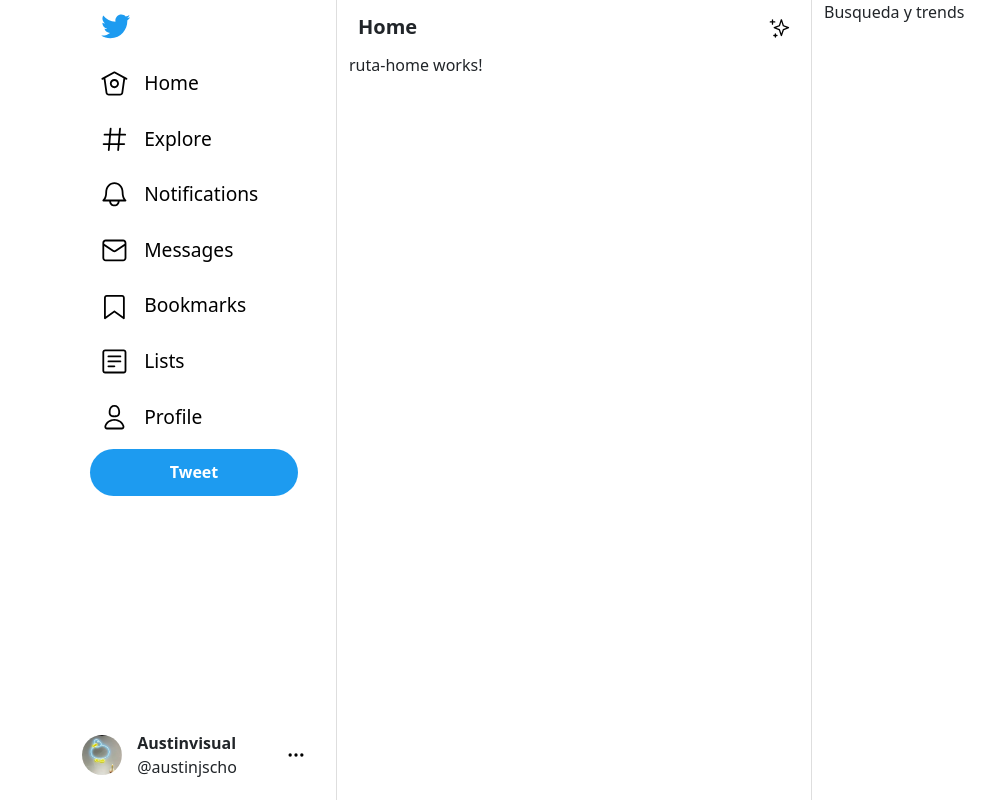
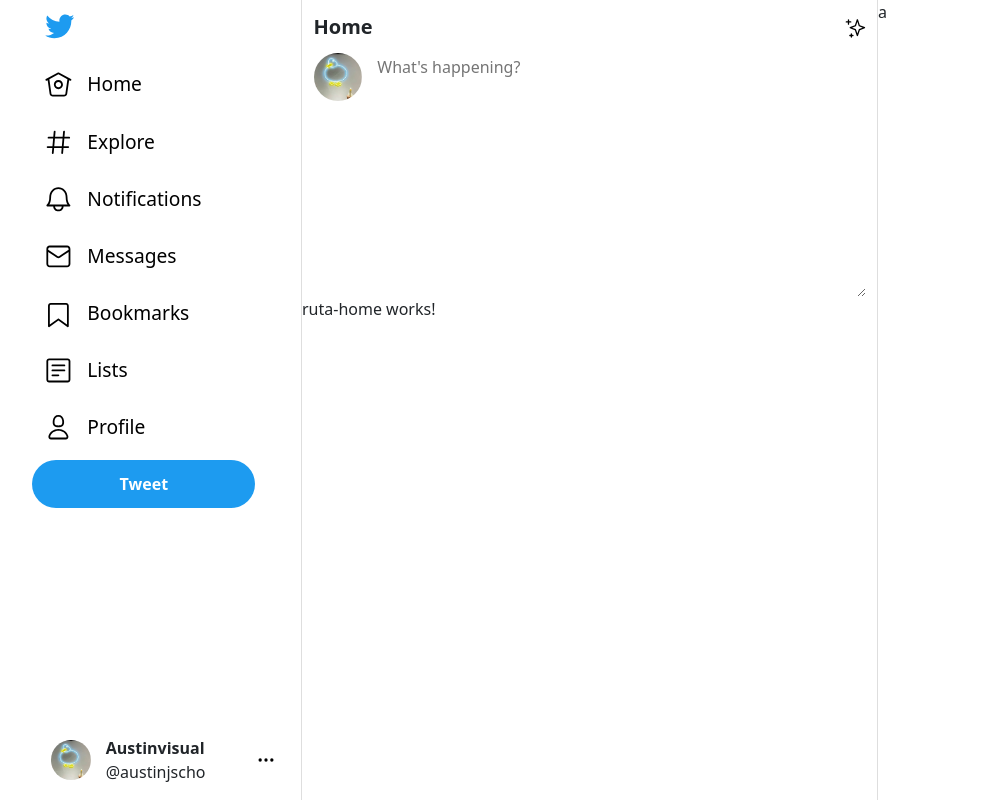
Before and after one commit to 2021-B-Web-Avanzada/wavan-munoz-ona-jose-miguel, an Angular app in the folder Examen1B/twitter-clone/: page /home in a window 1280 px wide. Shown: the whole page, without its empty margins (18-1013 px from the left). Built offline with nearby package versions, Linux system fonts and the light colour scheme.

Commit message:
Update: app.component
Correccion de desplazamiento de la barra de navegacion, nuevo sistema de grid

```diff
--- a/Examen1B/twitter-clone/src/app/app.component.html
+++ b/Examen1B/twitter-clone/src/app/app.component.html
@@ -1,7 +1,6 @@
-<div class="container con-altura">
-  <div class="row con-altura">
-    <header class="col-3 borde-derecho">
-      <nav class="down espaciado">
+<div class="contenedor">
+  <header>
+    <nav class="down">
       <div id="narrowSection">
         <a [routerLink]="['/home']">
           <svg viewBox="0 0 25 25" style="fill: rgb(29, 155, 240);">
@@ -19,15 +18,18 @@
           <p id="textTw">Tweet</p>
         </div>
       </div>
-        <div>
+      <div style="width: 100%;">
         <app-profile-info-btn>
         </app-profile-info-btn>
       </div>
     </nav>
   </header>
-    <div class="col-5 borde-derecho">
+  <div class="scrollable-content">
+    <main>
       <router-outlet></router-outlet>
-    </div>
-    <div class="col-4">Busqueda y trends</div>
+    </main>
+    <aside>
+      a
+    </aside>
   </div>
 </div>
--- a/Examen1B/twitter-clone/src/app/app.component.scss
+++ b/Examen1B/twitter-clone/src/app/app.component.scss
@@ -1,25 +1,19 @@
-.borde-derecho{
-    border-right: 1px #dedede solid;
+.contenedor{
+  display: grid;
+  grid-template-columns: 25% 75%;
+  height: 100%;
 }
-.con-altura{
-    height: 100%;
-}
-.espaciado{
-    padding-top: 1px;
-    padding-bottom: 2%;
+header{
+  grid-column: 1 / 1;
+  width: 100%;
+  border-right: 1px #dedede solid;
+  display: flex;
+  justify-content: end;
+  height: 100vh;
 }
 
 #narrowSection{
-  width: 80%;
-}
-
-.down{
-  display: flex;
-  flex-direction: column;
-  align-items: center;
-  width: 100%;
-  justify-content: space-between;
-  height: 100%;
+  width: 85%;
 }
 
 a{
@@ -30,16 +24,29 @@
 a > svg{
   height: 2rem;
 }
+
 a:hover{
   background-color: rgba(29, 155, 240, 0.1);
   border-radius: 100rem;
 }
+
+.down {
+  display: flex;
+  flex-direction: column;
+  align-items: start;
+  width: 275px;
+  justify-content: space-between;
+  height: 100%;
+  padding: 0 2%;
+}
+
 .componentContainer{
   margin: 2px 0px;
   width: 100%;
   display: flex;
   flex-direction: column;
 }
+
 .botonTuit{
   margin: 4px 0;
   width: 100%;
@@ -50,6 +57,7 @@
   align-items: center;
   justify-content: center;
 }
+
 #textTw{
   font-weight: bold;
   color: white;
@@ -62,6 +70,13 @@
   cursor: pointer;
 }
 
-nav > div{
-  width: 100%;
+.scrollable-content{
+  display: grid;
+  grid-template-columns: 60% 30% 10%;
+  overflow-y: auto;
 }
+
+main{
+  grid-column: 1/1;
+  border-right: 1px #dedede solid;
+}
--- a/Examen1B/twitter-clone/src/app/rutas/ruta-home/ruta-home.component.html
+++ b/Examen1B/twitter-clone/src/app/rutas/ruta-home/ruta-home.component.html
@@ -1,7 +1,8 @@
+<div class="scroll">
   <div class="returnBar">
     <div class="fw-bold fs-5 text">Home</div>
     <div>
-    <svg viewBox="0 0 24 24">
+      <svg viewBox="0 0 24 24" id="iconoHome">
         <g>
           <path d="M22.772 10.506l-5.618-2.192-2.16-6.5c-.102-.307-.39-.514-.712-.514s-.61.207-.712.513l-2.16 6.5-5.62 2.192c-.287.112-.477.39-.477.7s.19.585.478.698l5.62 2.192 2.16 6.5c.102.306.39.513.712.513s.61-.207.712-.513l2.16-6.5 5.62-2.192c.287-.112.477-.39.477-.7s-.19-.585-.478-.697zm-6.49 2.32c-.208.08-.37.25-.44.46l-1.56 4.695-1.56-4.693c-.07-.21-.23-.38-.438-.462l-4.155-1.62 4.154-1.622c.208-.08.37-.25.44-.462l1.56-4.693 1.56 4.694c.07.212.23.382.438.463l4.155 1.62-4.155 1.622zM6.663 3.812h-1.88V2.05c0-.414-.337-.75-.75-.75s-.75.336-.75.75v1.762H1.5c-.414 0-.75.336-.75.75s.336.75.75.75h1.782v1.762c0 .414.336.75.75.75s.75-.336.75-.75V5.312h1.88c.415 0 .75-.336.75-.75s-.335-.75-.75-.75zm2.535 15.622h-1.1v-1.016c0-.414-.335-.75-.75-.75s-.75.336-.75.75v1.016H5.57c-.414 0-.75.336-.75.75s.336.75.75.75H6.6v1.016c0 .414.335.75.75.75s.75-.336.75-.75v-1.016h1.098c.414 0 .75-.336.75-.75s-.336-.75-.75-.75z">
           </path>
@@ -9,4 +10,12 @@
       </svg>
     </div>
   </div>
+  <div class="tweetBar">
+    <app-profile-picture [sqDimensions]="48"
+    style="padding-right: 2.5%"></app-profile-picture>
+    <div class="tweetText">
+      <textarea cols="30" rows="10" placeholder="What's happening?"></textarea>
+    </div>
+  </div>
   <p>ruta-home works!</p>
+</div>
--- a/Examen1B/twitter-clone/src/app/rutas/ruta-home/ruta-home.component.scss
+++ b/Examen1B/twitter-clone/src/app/rutas/ruta-home/ruta-home.component.scss
@@ -12,8 +12,36 @@
   cursor: pointer;
 }
 
-svg{
+#iconoHome{
   height: 1.3rem;
 }
 /*TODO implementar funcionalidad para al hacer click regresar
    al inicio del contenido*/
+
+.tweetBar{
+  display: flex;
+  flex-direction: row;
+  width: 100%;
+  padding: 0 2%;
+}
+
+.tweetText{
+  display: flex;
+  flex-direction: column;
+  width: 100%;
+}
+
+.tweetText > textarea{
+  border:none;
+  resize: vertical;
+
+}
+.tweetText > textarea:focus{
+  border:none;
+  outline: none;
+}
+
+.scroll{
+  height: 100%;
+  overflow-y: auto;
+}
--- a/Examen1B/twitter-clone/src/styles.scss
+++ b/Examen1B/twitter-clone/src/styles.scss
@@ -1,4 +1,11 @@
 /* You can add global styles to this file, and also import other style files */
 html, body{
     height: 100%;
+  max-width: 1440px;
+  margin: 0 auto;
 }
+
+body{
+  overflow: hidden;
+  margin: 0;
+}
```
Lines whose indentation alone changed are shown as unchanged.
